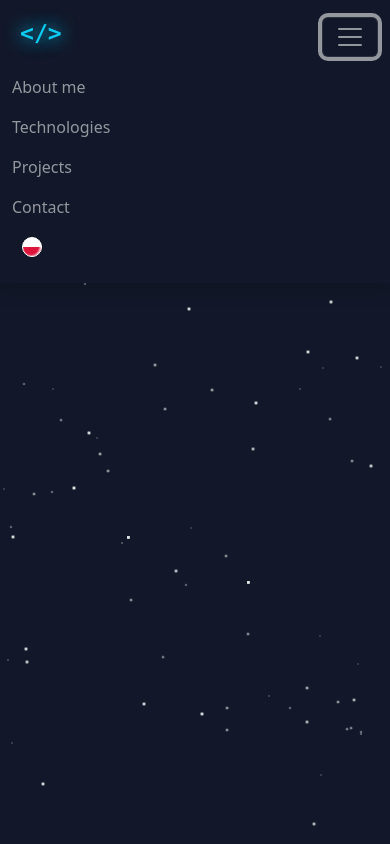
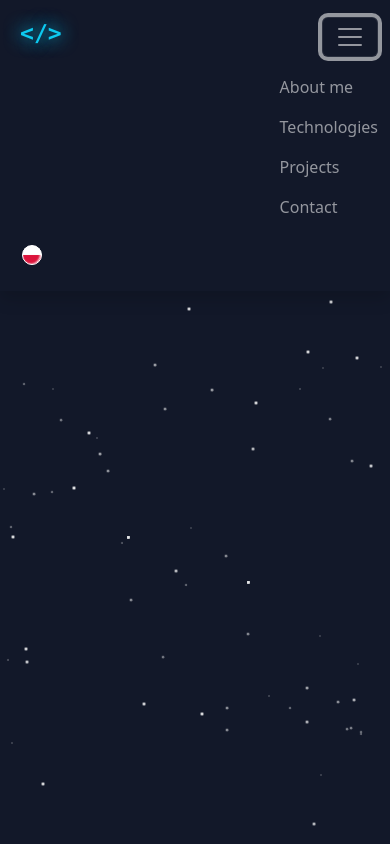
Before and after one commit to wgalik/Business-Card-Website, a Vue app: page / in a window 390 px wide. Both pictures are taken after a click on the button "Toggle navigation". Built offline with nearby package versions, Linux system fonts and the light colour scheme.

Commit message:
NavBar commit

```diff
--- a/src/components/Navigation_bar.vue
+++ b/src/components/Navigation_bar.vue
@@ -15,16 +15,20 @@
       </button>
       <div class="collapse navbar-collapse" id="navbarSupportedContent">
         <ul class="navbar-nav ms-auto mb-2 mb-lg-0">
-          <li v-show="isEN" v-for="page in pagesEN" :key="page.id" class="nav-item">
+          <ul class="navbar-nav ms-auto mb-2 mb-lg-0" v-if="isEN">
+            <li v-for="page in pagesEN" :key="page.id" class="nav-item">
               <a class="nav-link" :href="page.href" :id="page.id" @click="navigate">{{
                 page.name
               }}</a>
             </li>
-          <li v-show="!isEN" v-for="page in pagesPL" :key="page.id" class="nav-item">
+          </ul>
+          <ul class="navbar-nav ms-auto mb-2 mb-lg-0" v-if="!isEN">
+            <li v-for="page in pagesPL" :key="page.id" class="nav-item">
               <a class="nav-link" :href="page.href" :id="page.id" @click="navigate">{{
                 page.name
               }}</a>
             </li>
+          </ul>
           <li class="nav-item">
             <button :id="isEN ? 'langBtnPL' : 'langBtnEN'" @click="toggleLang"></button>
           </li>
@@ -59,6 +63,8 @@ const pagesPL = [
 ]
 
 const toggleLang = () => {
+  console.log(isEN.value)
+
   isEN.value = !isEN.value
   if (isEN.value === true) {
     document.documentElement.lang = 'en'
```
Lines whose indentation alone changed are shown as unchanged.
